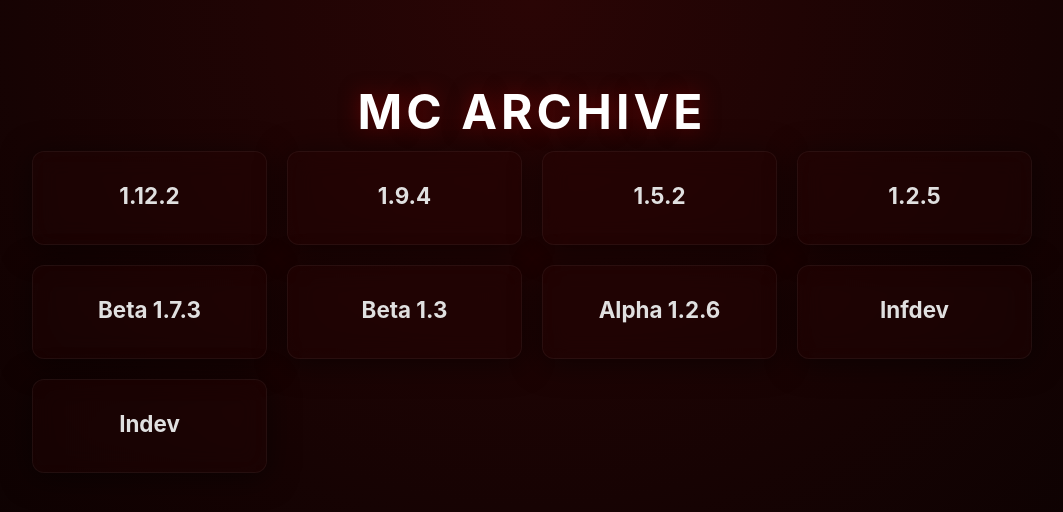
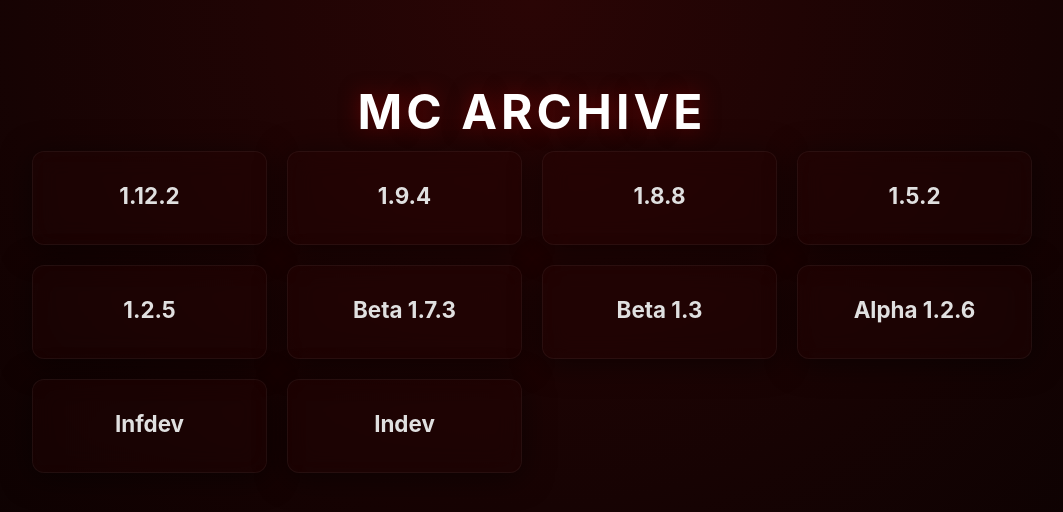
Before and after one commit to termsofse/mc-archive, a plain HTML site: page index.html in a window 1280 px wide. Shown: the whole page, without its empty margins (108-1171 px from the left). Drawn offline with Linux system fonts and the light colour scheme.

Commit message:
Add link for version 1.8.8 to index.html

```diff
--- a/index.html
+++ b/index.html
@@ -90,6 +90,9 @@
         <a href="https://mc-archive-1-9-4.netlify.app" class="version-card">
             <span class="version-number">1.9.4</span>
         </a>
+        <a href="https://mc-archive-1-8-8.netlify.app" class="version-card">
+            <span class="version-number">1.8.8</span>
+        </a>
         <a href="https://mc-archive-1-5-2.netlify.app" class="version-card">
             <span class="version-number">1.5.2</span>
         </a>
```
